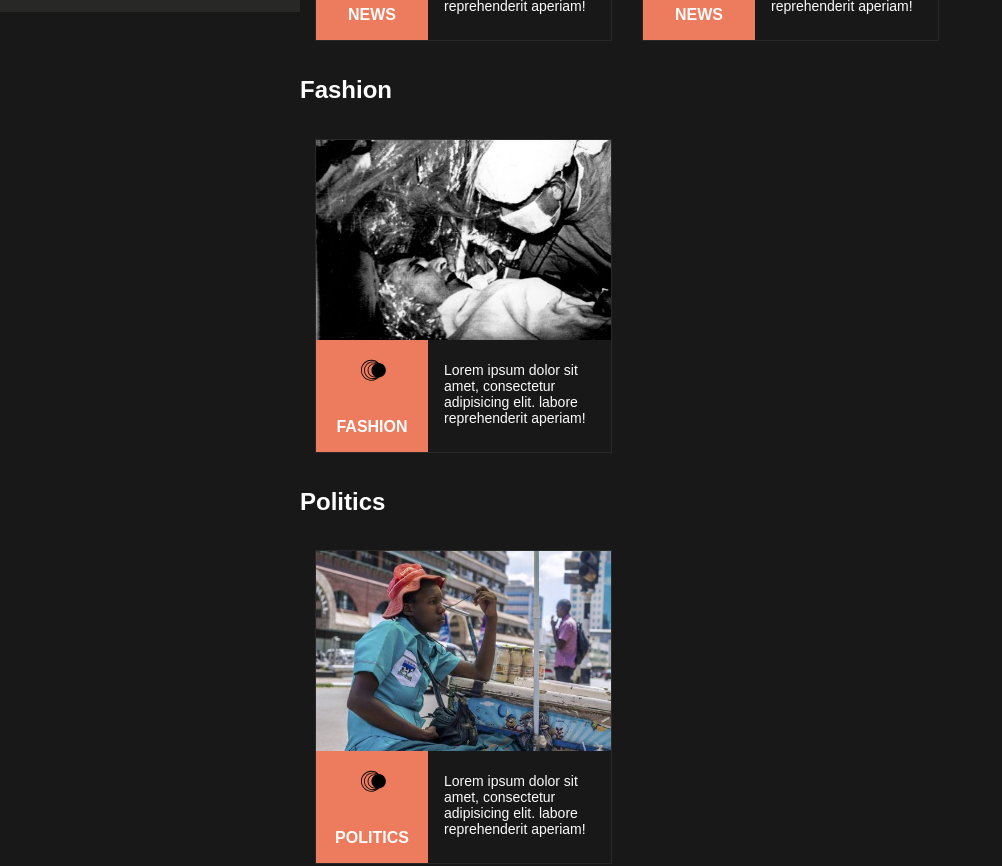
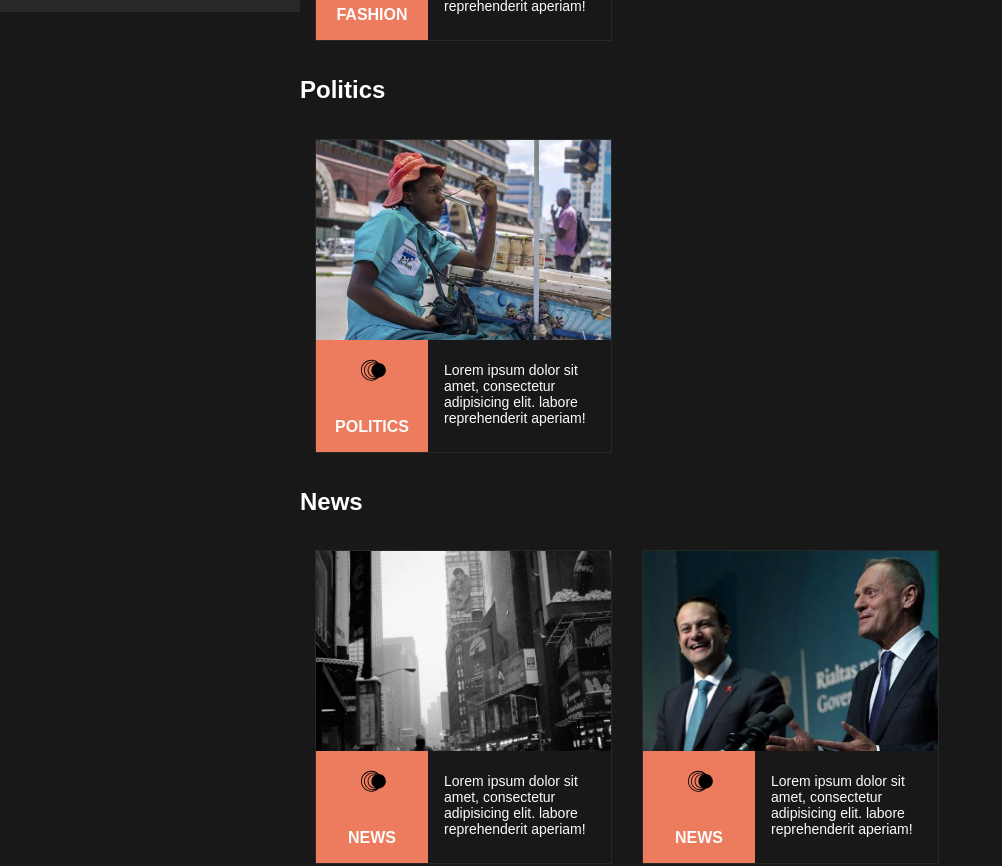
Before and after one commit to anniles/readerpole, a React (Create React App) app: page /profile in a window 1280 px wide. Shown: the part 500-1366 px from the top of the page, without its empty margins (0-1002 px from the left). Built offline with nearby package versions, Linux system fonts and the light colour scheme.

Commit message:
add more watchers, make userPage render dynamicly categories, map users articles with app categories, convert first letter to uppercase of categories title

```diff
--- a/src/constants/index.js
+++ b/src/constants/index.js
@@ -91,5 +91,5 @@ export const user = {
   lastName: 'Vasiliadis',
   avatar: Bg1,
   role: 'reader',
-  articles: [2,3,5,8],
+  articles: [2,3,5,8,6],
 };
--- a/src/containers/UserPage/UserPage.js
+++ b/src/containers/UserPage/UserPage.js
@@ -1,38 +1,12 @@
 import React from 'react';
 import { user, news } from './../../constants';
+import { NewsBox } from './../../components/NewsBox';
+import mapUsersArcticles from './utils/mapUsersArticles';
+// import normalizeCatTtitle from './utils/normalizeCatTtitle';
 import './../../css/userPage.css';
-import { NewsBox } from './../../components/NewsBox';
 
 const UserPage = () => {
-  const usersArticles = [];
-  const fachionArticles = [];
-  const politicsArticles = [];
-  const newsArticles = [];
-
-  const mapUsersArcticles = () => {
-    user.articles.map(article =>
-      {news.map(item => {
-        if (item.id === article) {
-          switch (item.category) {
-            case 'fashion':
-              fachionArticles.push(item)
-              break;
-
-            case 'politics':
-              politicsArticles.push(item)
-              break;
-
-            case 'news':
-              newsArticles.push(item)
-              break;
-
-          }
-          // usersArticles.push(item)
-        }
-      })
-    })
-  }
-  mapUsersArcticles();
+  const usersArticleData = mapUsersArcticles(user, news);
 
   return (
     <div className="main">
@@ -49,12 +23,12 @@ const UserPage = () => {
         </div>
 
         <div className="profile__categories-boxes">
-          <div className="profile__category-wrapper">
-            <h2 className="profile__category-title">{newsArticles && newsArticles.length ? 'News' : ''}</h2>
+          {usersArticleData.map(data =>
+            <div key={data.name} className="profile__category-wrapper">
+              <h2 className="profile__category-title">{data.name}</h2>
 
-            <div className="profile__category-line">
-              {newsArticles.length
-                ? newsArticles.map(article =>
+              <div className="profile__category-line">
+                {data.usersArticles.map(article =>
                   <NewsBox
                     key={article.id}
                     actions={article.actions}
@@ -62,62 +36,14 @@ const UserPage = () => {
                     logo={article.logo}
                     image={article.image}
                     description={article.description} />
-                  )
-                : null
-              }
+                )}
             </div>
-          </div>
-
-          <div className="profile__category-wrapper">
-            <h2 className="profile__category-title">{fachionArticles && fachionArticles.length ? 'Fashion' : ''}</h2>
-
-            <div className="profile__category-line">
-              {fachionArticles.length
-                ? fachionArticles.map(article =>
-                  <NewsBox
-                    key={article.id}
-                    actions={article.actions}
-                    category={article.category}
-                    logo={article.logo}
-                    image={article.image}
-                    description={article.description} />
-                  )
-                : null
-              }
             </div>
-          </div>
-
-          <div className="profile__category-wrapper">
-            <h2 className="profile__category-title">{politicsArticles && politicsArticles.length ? 'Politics' : ''}</h2>
-
-            <div className="profile__category-line">
-              {politicsArticles.length
-                ? politicsArticles.map(article =>
-                  <NewsBox
-                    key={article.id}
-                    actions={article.actions}
-                    category={article.category}
-                    logo={article.logo}
-                    image={article.image}
-                    description={article.description} />
-                  )
-                : null
-              }
-            </div>
-          </div>
+          )}
         </div>
       </div>
     </div>
   );
 }
-// {usersArticles.map(article =>
-//   <NewsBox
-//     key={article.id}
-//     actions={article.actions}
-//     category={article.category}
-//     logo={article.logo}
-//     image={article.image}
-//     description={article.description} />
-// )}
 
 export default UserPage;
--- /dev/null
+++ b/src/containers/UserPage/utils/mapUsersArticles.js
@@ -0,0 +1,38 @@
+export default (user, news) => {
+  const usersArticles = [];
+  const categories = new Set();
+  const usersArticleData = [];
+
+  user.articles.map(article =>
+    {news.map(item => {
+      if (item.id === article) {
+        categories.add(item.category);
+        usersArticles.push(item)
+      }
+    })
+  })
+
+  categories.forEach(category => {
+    usersArticleData.push({
+      name: category,
+      usersArticles: [],
+    });
+  })
+
+  usersArticles.forEach(article => {
+    usersArticleData.forEach(cat => {
+      if (cat.name === article.category) {
+        cat.usersArticles.push(article);
+      }
+    });
+  })
+
+
+  usersArticleData.forEach(data => {
+    data.name = data.name.charAt(0).toUpperCase() + data.name.slice(1);
+
+    console.log(data.name);
+  })
+
+  return usersArticleData;
+};
```
Also changed, not shown: src/containers/UserPage/utils/normileCatTitle.js (added).
